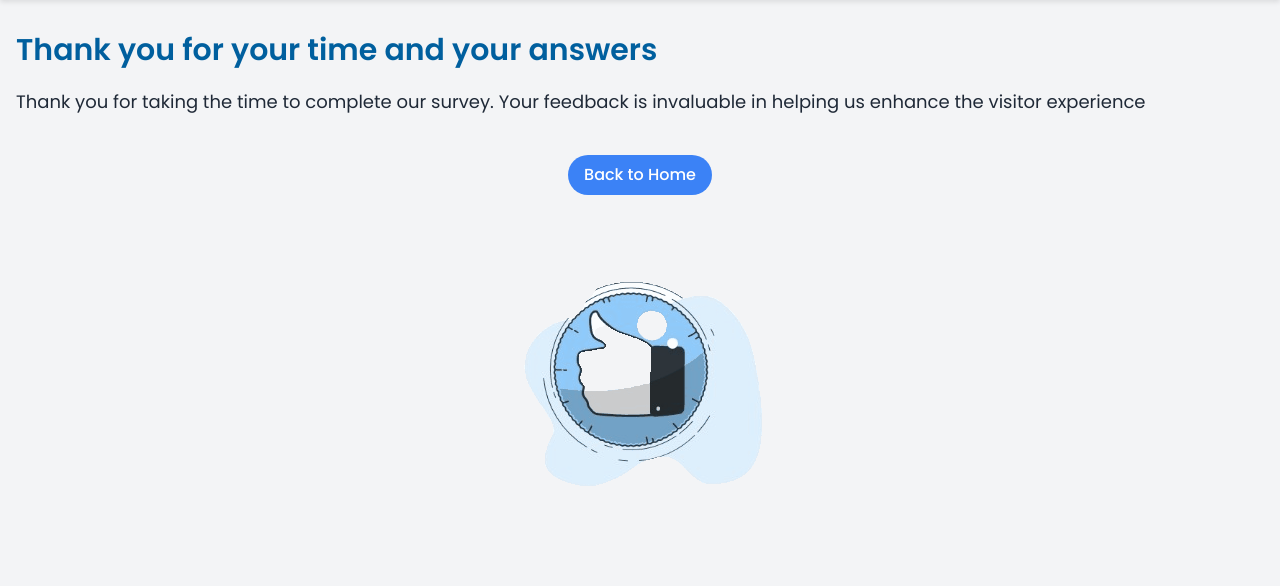
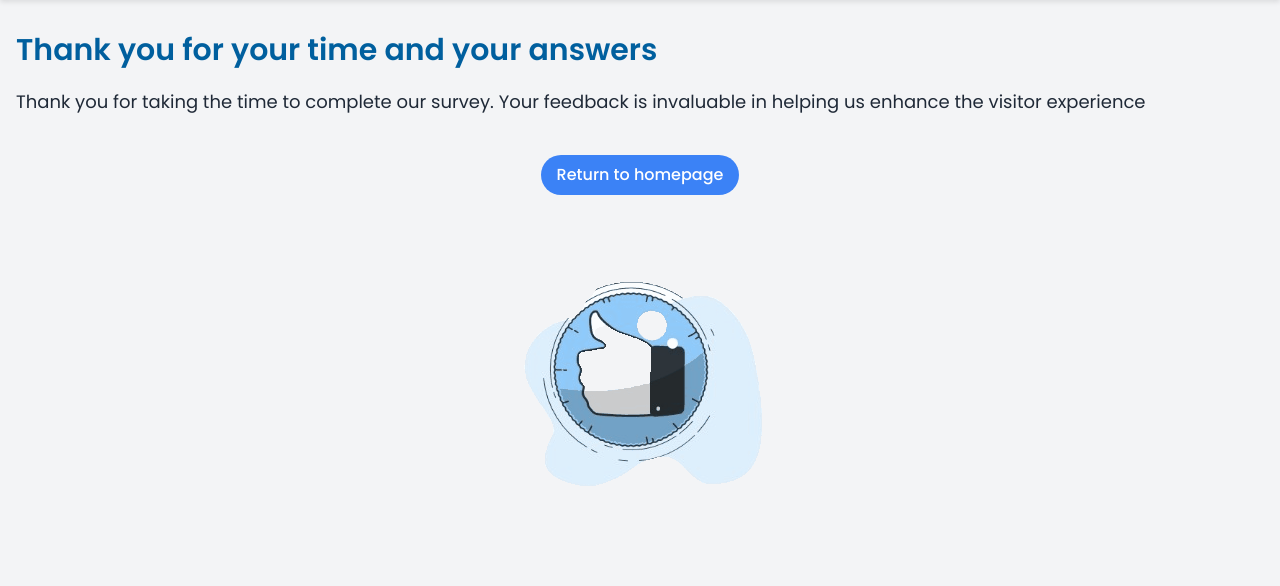
Before and after one commit to netas369/Quality-Survey-made-with-Laravel, a Laravel app: page /thanks in a window 1280 px wide. Shown: the part 152-738 px from the top of the page. Run offline with Laravel 10, Linux system fonts and the light colour scheme.

Commit message:
updated-lang-text

```diff
--- a/resources/lang/de/messages.php
+++ b/resources/lang/de/messages.php
@@ -49,6 +49,7 @@ return [
     // Thank you page
     'Thanks' => 'Vielen Dank für Ihre Zeit und Ihre Antworten',
     'Thanksmessage' => 'Vielen Dank, dass Sie sich die Zeit genommen haben, an unserer Umfrage teilzunehmen. Ihr Feedback ist für uns von unschätzbarem Wert und hilft uns, das Besuchererlebnis zu verbessern',
+    'Returnhome' => 'Zurück zur Startseite',
     //Common words:
     'yes' => 'Ja',
     'no' => 'Nein',
--- a/resources/lang/en/messages.php
+++ b/resources/lang/en/messages.php
@@ -49,6 +49,7 @@ return [
     // Thank you page
     'Thanks' => 'Thank you for your time and your answers',
     'Thanksmessage' => 'Thank you for taking the time to complete our survey. Your feedback is invaluable in helping us enhance the visitor experience',
+    'Returnhome' => 'Return to homepage',
     //Common words:
     'yes' => 'Yes',
     'no' => 'No',
--- a/resources/lang/fr/messages.php
+++ b/resources/lang/fr/messages.php
@@ -49,6 +49,7 @@ return [
     // Thank you page
     'Thanks' => "Merci pour votre temps et vos réponses",
     'Thanksmessage' => "Merci d'avoir pris le temps de répondre à notre enquête. Vos commentaires sont inestimables pour nous aider à améliorer l'expérience des visiteurs",
+    'Returnhome' => "retour à la page d'accueil",
     //Common words:
     'yes' => 'Oui',
     'no' => 'Non',
--- a/resources/lang/nl/messages.php
+++ b/resources/lang/nl/messages.php
@@ -49,6 +49,7 @@ return [
     // Thank you page
     'Thanks' => 'Bedankt voor uw tijd en uw antwoorden',
     'Thanksmessage' => 'Bedankt dat u de tijd heeft genomen om onze enquête in te vullen. Uw feedback is van onschatbare waarde om ons te helpen de bezoekerservaring te verbeteren',
+    'Returnhome' => 'Terug naar startpagina',
     //Common words:
     'yes' => 'Ja',
     'no' => 'Nee',
--- a/resources/views/survey/thanks-eng.blade.php
+++ b/resources/views/survey/thanks-eng.blade.php
@@ -37,7 +37,7 @@
     <p class="text-gray-800 mt-4">{{ trans('messages.Thanksmessage') }}</p>
 
     <div class="flex items-center justify-center mt-8">
-        <a href="{{ url('/') }}" class="bg-blue-500 hover:bg-blue-600 text-white font-medium py-2 px-4 rounded-full transition-colors duration-300 ease-in-out">Back to Home</a>
+        <a href="{{ url('/') }}" class="bg-blue-500 hover:bg-blue-600 text-white font-medium py-2 px-4 rounded-full transition-colors duration-300 ease-in-out">{{ trans('messages.Returnhome') }}</a>
     </div>
 
     <div class="flex items-center justify-center mt-8">
```
